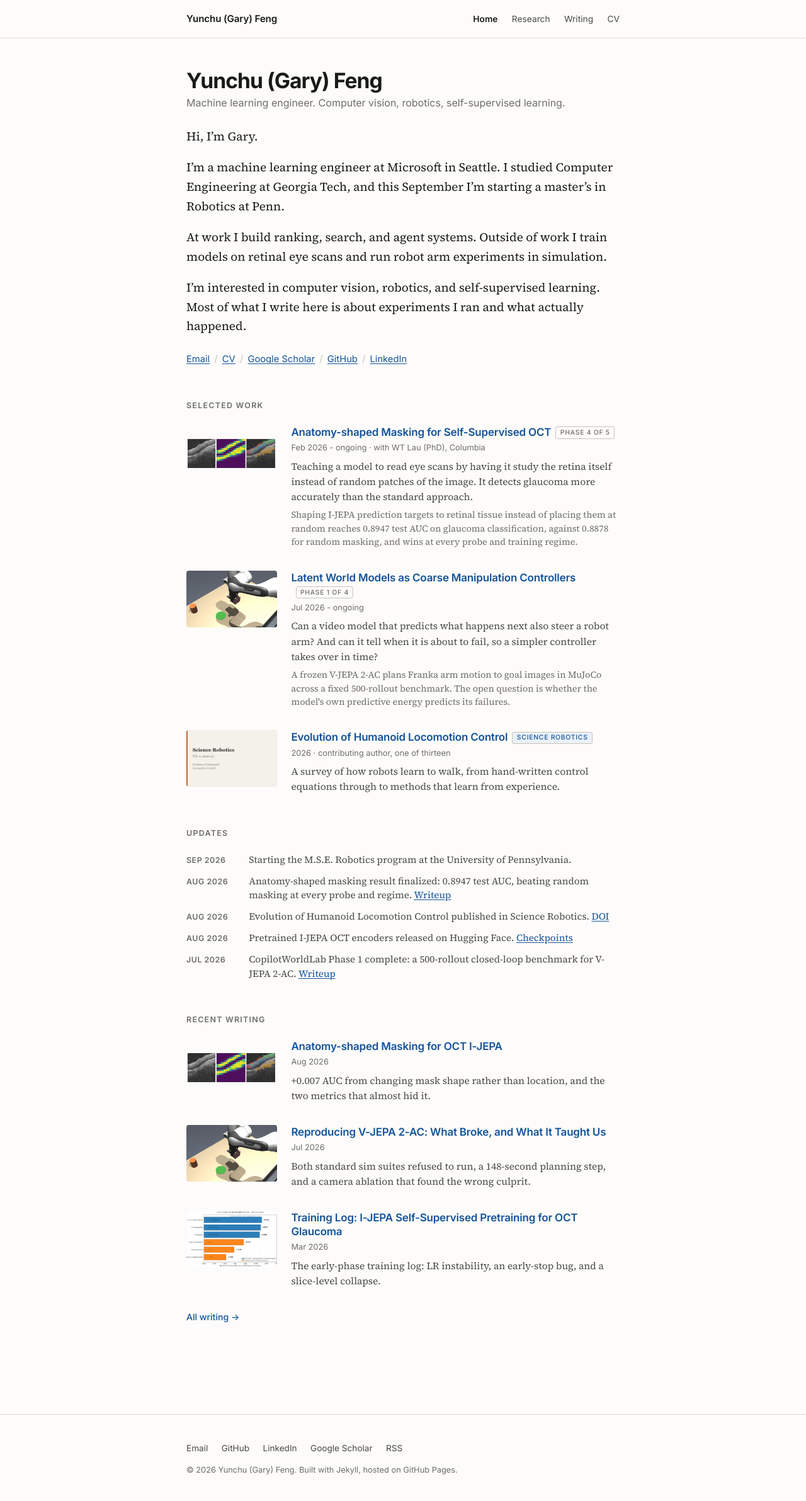
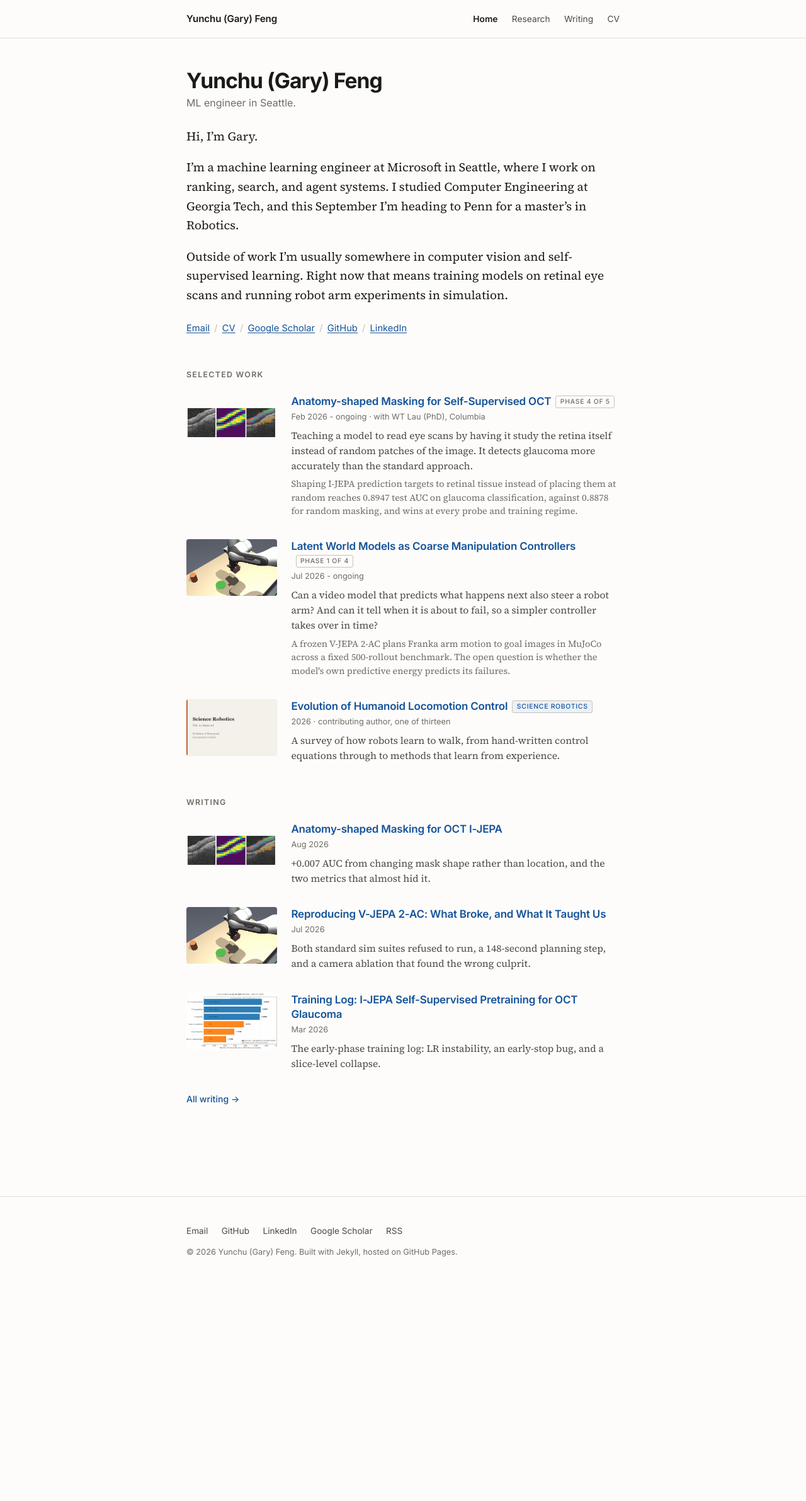
Before and after one commit to yfeng0206/yfeng0206.github.io, a Jekyll site: the page built from index.md, in a window 1280 px wide. Shown: the whole page at 63% size. Built offline with Jekyll 4.4.1, drawn with Linux system fonts in a browser that asks for light colours; after the commit the page ends 2037 px from its top, so only the background shows below that.

Commit message:
Drop the updates section; warmer bio; shorter tagline
- Removed Updates from the homepage along with _data/news.yml and its CSS. A
  news feed only works if it is fed, and a stale one reads worse than none.
- Rewrote the bio so it flows rather than landing as four clipped statements,
  and cut the closing line about the writing.
- Tagline is now just: ML engineer in Seattle.
- Homepage writing section is headed Writing rather than Recent writing.

Co-authored-by: Copilot <223556219+Copilot@users.noreply.github.com>
Copilot-Session: 842d0d62-03a9-48d3-8d1c-033bd1a377df

```diff
--- a/_config.yml
+++ b/_config.yml
@@ -2,7 +2,7 @@
 # Site
 # ---------------------------------------------------------------
 title: "Yunchu (Gary) Feng"
-tagline: "Machine learning engineer. Computer vision, robotics, self-supervised learning."
+tagline: "ML engineer in Seattle."
 description: "Personal site of Yunchu (Gary) Feng: machine learning engineer at Microsoft, researching self-supervised representation learning for medical imaging and robot manipulation."
 url: "https://yfeng0206.github.io"
 baseurl: ""
--- a/_data/news.yml
+++ /dev/null
@@ -1,22 +0,0 @@
-- label: "Sep 2026"
-  text: "Starting the M.S.E. Robotics program at the University of Pennsylvania."
-
-- label: "Aug 2026"
-  text: "Anatomy-shaped masking result finalized: 0.8947 test AUC, beating random masking at every probe and regime."
-  link: /writing/anatomy-guided-masking-oct/
-  link_text: "Writeup"
-
-- label: "Aug 2026"
-  text: "Evolution of Humanoid Locomotion Control published in Science Robotics."
-  link: https://doi.org/10.1126/scirobotics.aed3973
-  link_text: "DOI"
-
-- label: "Aug 2026"
-  text: "Pretrained I-JEPA OCT encoders released on Hugging Face."
-  link: https://huggingface.co/yfeng0206/ijepa-3d-oct-checkpoints
-  link_text: "Checkpoints"
-
-- label: "Jul 2026"
-  text: "CopilotWorldLab Phase 1 complete: a 500-rollout closed-loop benchmark for V-JEPA 2-AC."
-  link: /writing/reproducing-vjepa2-ac/
-  link_text: "Writeup"
--- a/_layouts/home.html
+++ b/_layouts/home.html
@@ -32,15 +32,7 @@ layout: default
 </div>
 {%- endfor %}
 
-<h2 class="section-head">Updates</h2>
-{%- for n in site.data.news limit: 5 %}
-<div class="update">
-  <span class="update-date">{{ n.label }}</span>
-  <span class="update-text">{{ n.text }}{% if n.link %} <a href="{{ n.link | relative_url }}">{{ n.link_text | default: "More" }}</a>{% endif %}</span>
-</div>
-{%- endfor %}
-
-<h2 class="section-head">Recent writing</h2>
+<h2 class="section-head">Writing</h2>
 {%- for post in site.posts limit: 3 %}
 <div class="work-item">
   {%- if post.teaser %}
--- a/assets/css/main.scss
+++ b/assets/css/main.scss
@@ -227,13 +227,6 @@ pre code{background:none;padding:0;font-size:.8rem;white-space:pre}
   border:1px solid var(--border);border-radius:20px;color:var(--text-muted);margin:0 .35rem .4rem 0}
 .tag-row{margin-top:2.5rem}
 
-/* Updates */
-.update{display:flex;gap:1rem;font-size:.95rem;margin-bottom:.7rem;align-items:baseline}
-.update-date{font-family:var(--font-ui);font-size:.78rem;font-weight:600;color:var(--text-muted);
-  flex:0 0 5.2rem;text-transform:uppercase;letter-spacing:.04em}
-.update-text{color:var(--text-secondary);line-height:1.5}
-@media (max-width:520px){.update{flex-direction:column;gap:.1rem}.update-date{flex:none}}
-
 /* Facts list on work pages */
 .facts{display:grid;grid-template-columns:repeat(auto-fit,minmax(13rem,1fr));gap:.9rem 1.5rem;
   margin:0 0 2rem;padding:1.1rem 1.3rem;background:var(--surface);border-radius:10px;
--- a/index.md
+++ b/index.md
@@ -9,11 +9,9 @@ description: "Gary Feng, machine learning engineer at Microsoft. Computer vision
 
 Hi, I'm Gary.
 
-I'm a machine learning engineer at Microsoft in Seattle. I studied Computer Engineering at
-Georgia Tech, and this September I'm starting a master's in Robotics at Penn.
+I'm a machine learning engineer at Microsoft in Seattle, where I work on ranking, search, and
+agent systems. I studied Computer Engineering at Georgia Tech, and this September I'm heading to
+Penn for a master's in Robotics.
 
-At work I build ranking, search, and agent systems. Outside of work I train models on retinal
-eye scans and run robot arm experiments in simulation.
-
-I'm interested in computer vision, robotics, and self-supervised learning. Most of what I write
-here is about experiments I ran and what actually happened.
+Outside of work I'm usually somewhere in computer vision and self-supervised learning. Right now
+that means training models on retinal eye scans and running robot arm experiments in simulation.
```
